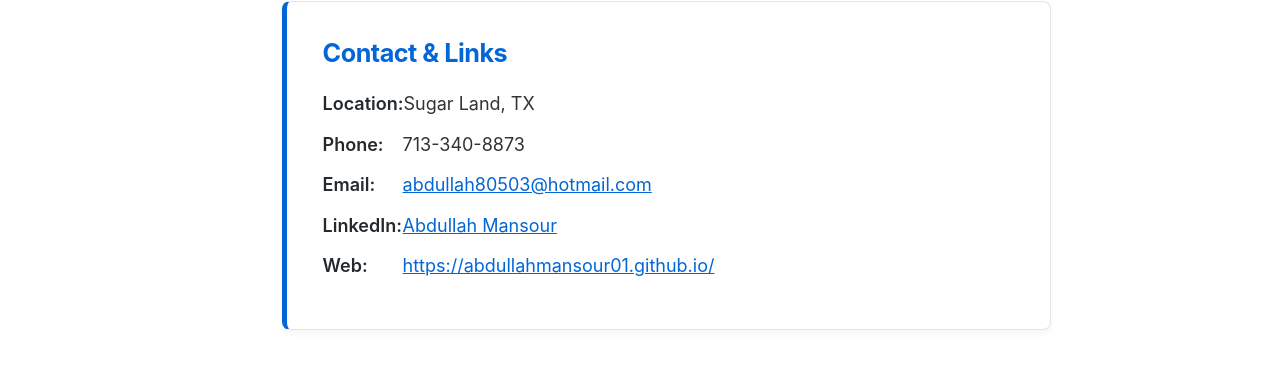
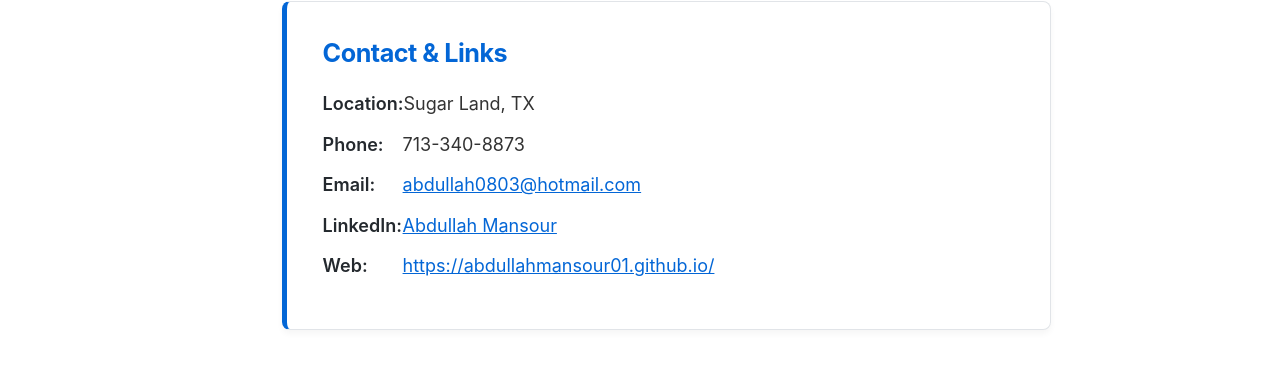
Before and after one commit to AbdullahMansour01/abdullahmansour01.github.io, a Jekyll site: the page built from _pages/about.md, in a window 1280 px wide and 1215 px high. Shown: the part 630-997 px from the top of the window. Built offline with Jekyll 4.4.1, drawn with Linux system fonts in a browser that asks for light colours; some web fonts are replaced; a script bundle is joined from its source files by our own code; library files that are not in the unit come from our copies.

Commit message:
Update about.md

```diff
--- a/_pages/about.md
+++ b/_pages/about.md
@@ -71,7 +71,7 @@ redirect_from:
     <ul class="contact-list">
       <li><span class="contact-label">Location:</span> Sugar Land, TX</li>
       <li><span class="contact-label">Phone:</span> 713-340-8873</li>
-      <li><span class="contact-label">Email:</span> <a href="mailto:abdullah80503@hotmail.com">abdullah80503@hotmail.com</a></li>
+      <li><span class="contact-label">Email:</span> <a href="mailto:abdullah0803@hotmail.com">abdullah0803@hotmail.com</a></li>
       <li><span class="contact-label">LinkedIn:</span> <a href="https://www.linkedin.com/in/abdullah-mansour-54843229/">Abdullah Mansour</a></li>
       <li><span class="contact-label">Web:</span> <a href="https://abdullahmansour01.github.io/">https://abdullahmansour01.github.io/</a></li>
     </ul>
```
